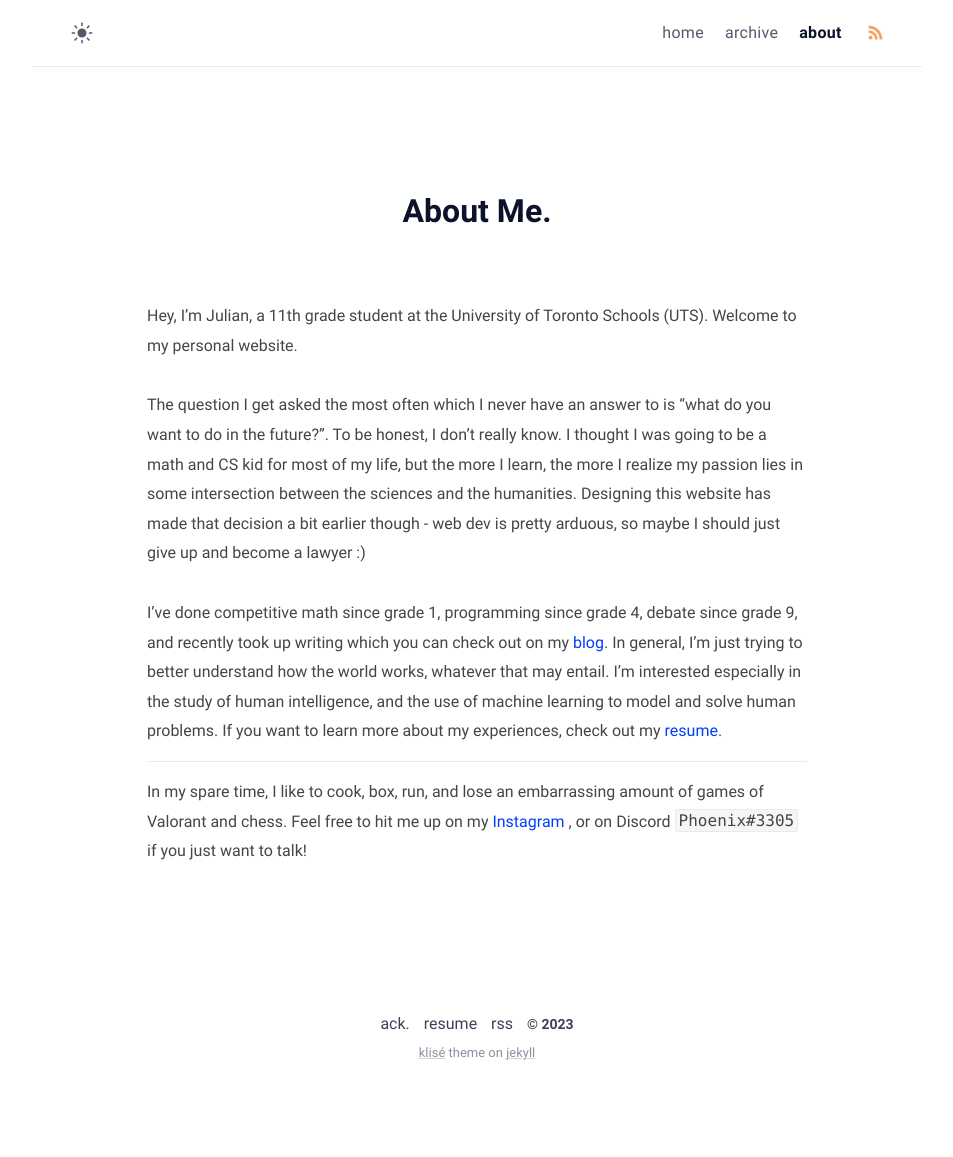
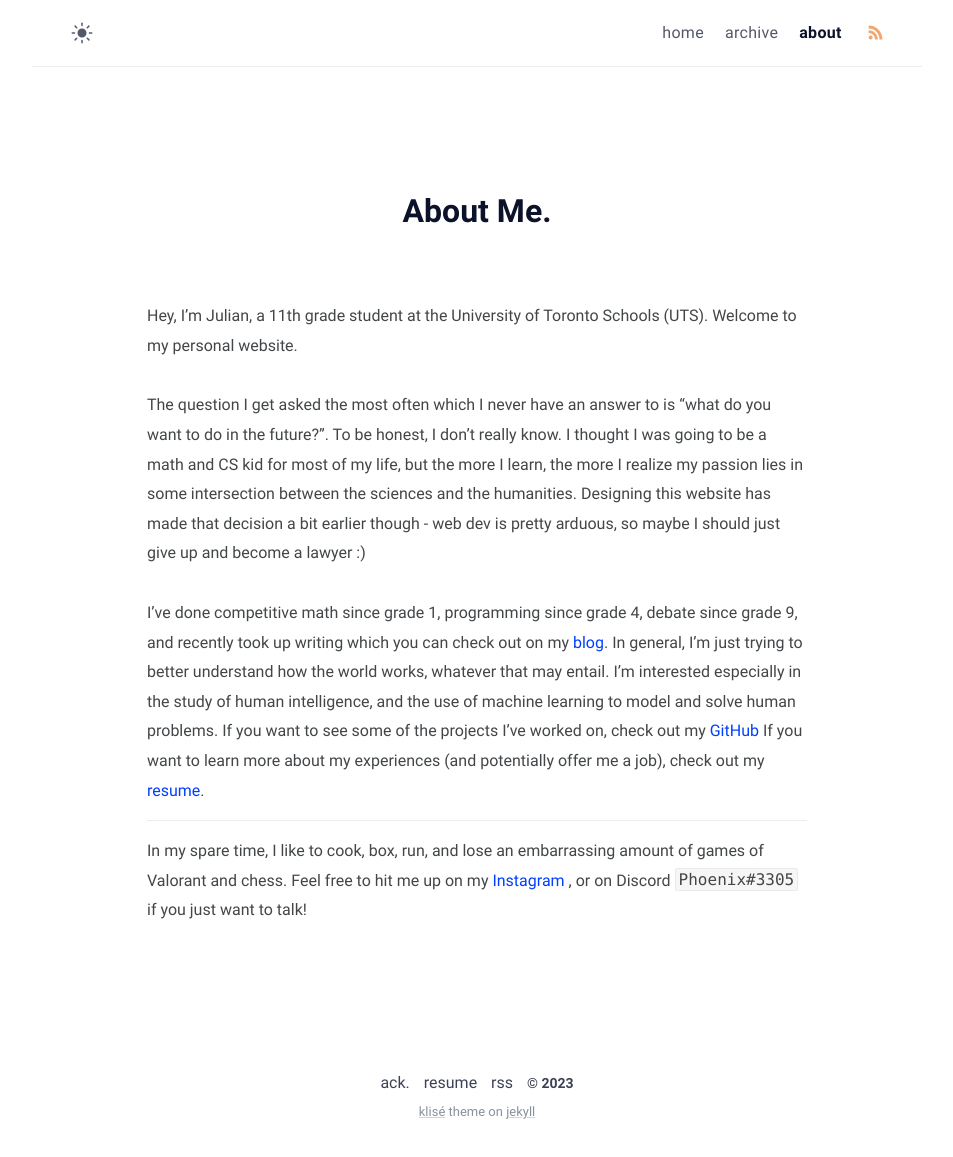
Before and after one commit to zhaju/old, a Jekyll site: the page built from about.md, in a window 1280 px wide. Shown: the whole page, without its empty margins (163-1116 px from the left). Built offline with Jekyll 4.4.1, drawn with Linux system fonts in a browser that asks for light colours; before the commit the page ends 1097 px from its top, so only the background shows below that.

Commit message:
Update about.md

```diff
--- a/about.md
+++ b/about.md
@@ -10,7 +10,8 @@ Hey, I’m Julian, a 11th grade student at the University of Toronto Schools (UT
 
 The question I get asked the most often which I never have an answer to is “what do you want to do in the future?”.  To be honest, I don’t really know. I thought I was going to be a math and CS kid for most of my life, but the more I learn, the more I realize my passion lies in some intersection between the sciences and the humanities. Designing this website has made that decision a bit earlier though - web dev is pretty arduous, so maybe I should just give up and become a lawyer :)
 
-I’ve done competitive math since grade 1, programming since grade 4, debate since grade 9, and recently took up writing which you can check out on my [blog](https://zhaju.github.io/archive/). In general, I’m just trying to better understand how the world works, whatever that may entail. I’m interested especially in the study of human intelligence, and the use of machine learning to model and solve human problems. If you want to learn more about my experiences, check out my [resume](https://zhaju.github.io/assets/Resume.pdf).
+I’ve done competitive math since grade 1, programming since grade 4, debate since grade 9, and recently took up writing which you can check out on my [blog](https://zhaju.github.io/archive/). In general, I’m just trying to better understand how the world works, whatever that may entail. I’m interested especially in the study of human intelligence, and the use of machine learning to model and solve human problems. If you want to see some of the projects I’ve worked on, check out my [GitHub](https://github.com/zhaju)  If you want to learn more about my experiences (and potentially offer me a job), check out my [resume](https://zhaju.github.io/assets/Resume.pdf).
+
 
 <hr>
 
```
